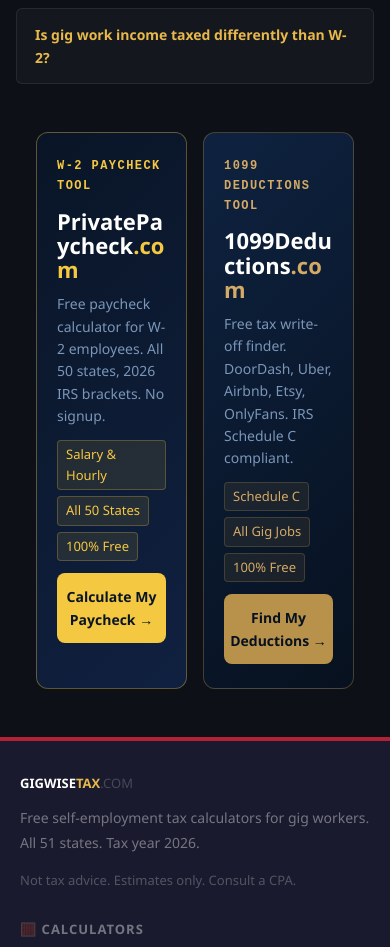
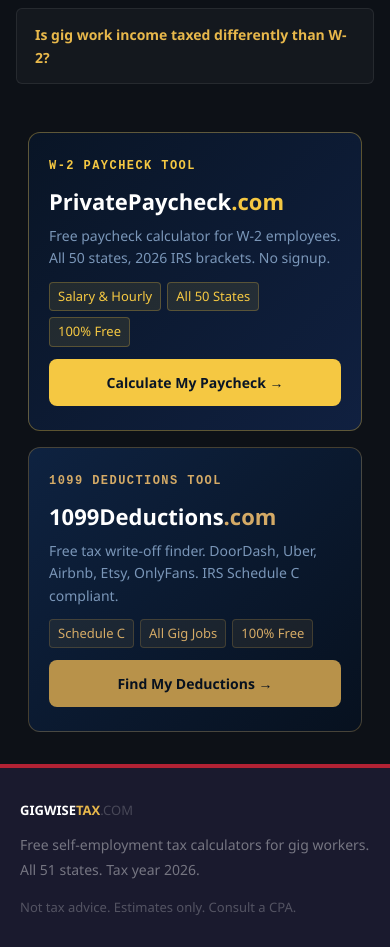
Before and after one commit to devqrcraft-ui/gigwisetax, a Next.js app: page / in a window 390 px wide. Shown: the part 7706-8653 px from the top of the page. Built offline with nearby package versions, Linux system fonts and the light colour scheme.

Commit message:
fix: partner banners full-width on mobile

```diff
--- a/app/home-client.tsx
+++ b/app/home-client.tsx
@@ -610,7 +610,7 @@ export default function HomeClient() {
 
 
       {/* ── PARTNER BANNERS ── */}
-      <div style={{maxWidth:1200,margin:'0 auto',padding:'0 20px 48px',display:'grid',gridTemplateColumns:'1fr 1fr',gap:16}}>
+      <div className="partner-banners" style={{maxWidth:1200,margin:'0 auto',padding:'0 20px 48px',display:'grid',gridTemplateColumns:'1fr 1fr',gap:16}}>
         <a href="https://privatepaycheck.com" target="_blank" rel="noopener noreferrer" style={{textDecoration:'none',display:'flex',flexDirection:'column' as const,gap:12,background:'linear-gradient(135deg,#091526,#102040)',border:'1px solid rgba(245,200,66,0.35)',borderRadius:12,padding:'24px 20px'}}>
           <div style={{fontSize:10,fontWeight:700,letterSpacing:'0.12em',textTransform:'uppercase' as const,color:'#F5C842',fontFamily:'monospace'}}>W-2 Paycheck Tool</div>
           <div style={{fontSize:22,fontWeight:900,color:'#fff',lineHeight:1.1}}>PrivatePaycheck<span style={{color:'#F5C842'}}>.com</span></div>
@@ -642,6 +642,7 @@ export default function HomeClient() {
           .p-grid{grid-template-columns:repeat(2,1fr)!important}
         }
         @media(max-width:540px){.main-grid{grid-template-columns:1fr!important;padding:16px 12px!important;}
+          .partner-banners{grid-template-columns:1fr!important;padding:0 12px 32px!important;}
           .results-row{grid-template-columns:1fr!important}
           .q-grid{grid-template-columns:1fr 1fr!important}
           .p-grid{grid-template-columns:repeat(2,1fr)!important}
```
